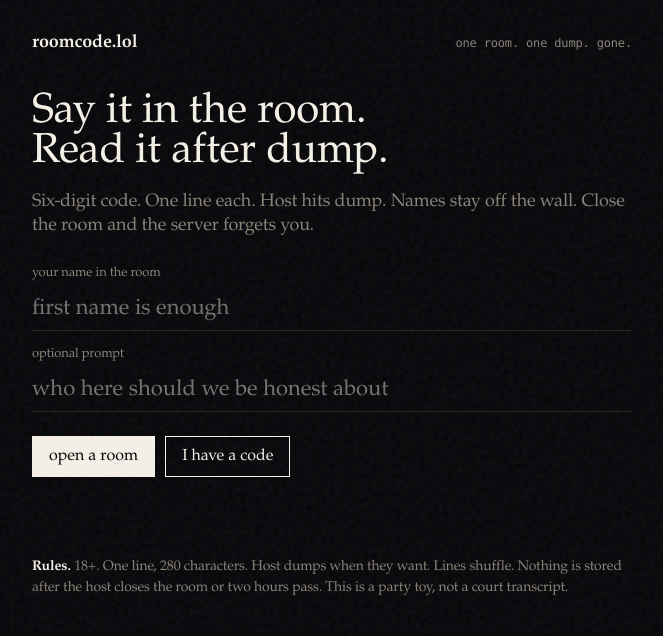
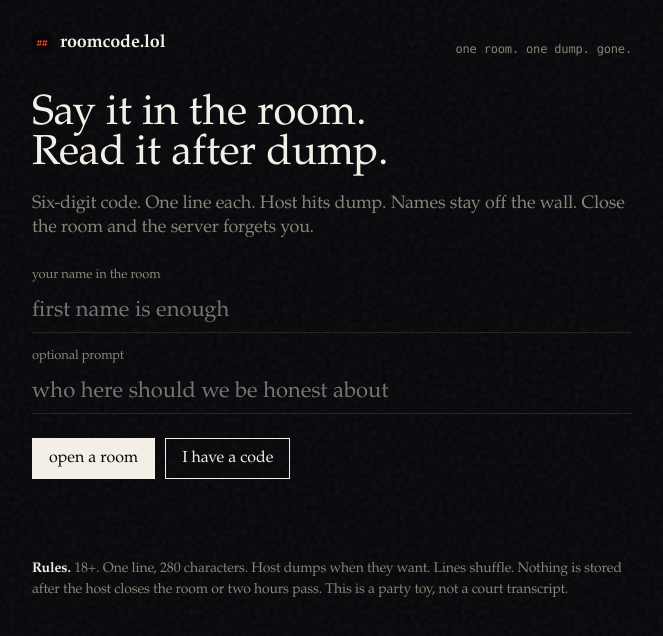
Before and after one commit to SamyakJ05/RoomCode, a website: page public/index.html in a window 1280 px wide. Shown: the whole page, without its empty margins (308-971 px from the left). Drawn offline with Linux system fonts and the light colour scheme.

Commit message:
Add favicon and logo
SVG mark matching the site's dark/monospace/accent-orange theme, wired
into favicon, header brand, and og:image.

```diff
--- a/public/app.js
+++ b/public/app.js
@@ -19,7 +19,7 @@ function render(html) {
 function shell(inner) {
   return `
     <div class="brand">
-      <h1>roomcode.lol</h1>
+      <h1><img src="/favicon.svg" alt="" class="mark" width="20" height="20" />roomcode.lol</h1>
       <span>one room. one dump. gone.</span>
     </div>
     ${inner}
--- a/public/index.html
+++ b/public/index.html
@@ -4,6 +4,10 @@
   <meta charset="utf-8" />
   <meta name="viewport" content="width=device-width, initial-scale=1" />
   <title>roomcode.lol</title>
+  <link rel="icon" type="image/svg+xml" href="/favicon.svg" />
+  <meta property="og:title" content="roomcode.lol" />
+  <meta property="og:description" content="Six-digit room. One line each. Host dumps. Then it vanishes." />
+  <meta property="og:image" content="/logo.svg" />
   <link rel="stylesheet" href="/styles.css" />
 </head>
 <body>
--- a/public/styles.css
+++ b/public/styles.css
@@ -25,7 +25,8 @@ main { max-width: 640px; margin: 0 auto; padding: 32px 20px 80px; position: rela
   display: flex; justify-content: space-between; align-items: baseline;
   margin-bottom: 40px;
 }
-.brand h1 { font-size: 18px; font-weight: 600; }
+.brand h1 { font-size: 18px; font-weight: 600; display: flex; align-items: center; gap: 8px; }
+.brand h1 .mark { border-radius: 4px; }
 .brand span { font-family: ui-monospace, SFMono-Regular, Menlo, monospace; color: var(--mute); font-size: 12px; }
 h2 { font-size: 42px; line-height: 0.95; font-weight: 500; margin-bottom: 16px; }
 .lede { color: var(--mute); font-size: 18px; line-height: 1.35; margin-bottom: 28px; }
```
Also changed, not shown: public/favicon.svg (added), public/logo.svg (added).
